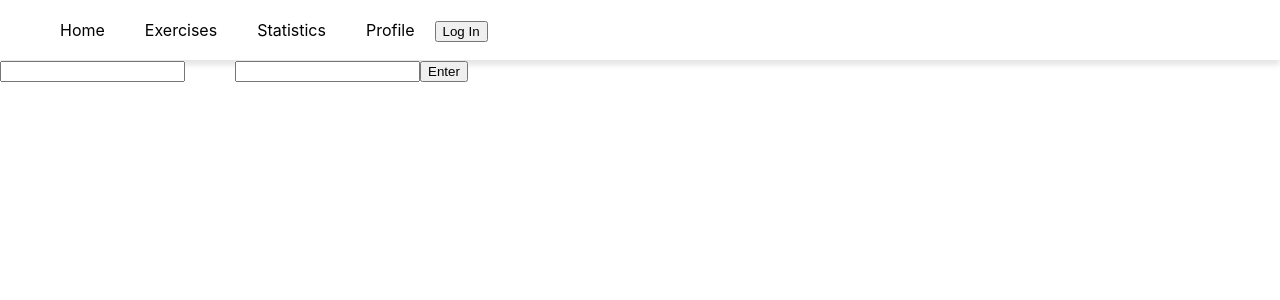
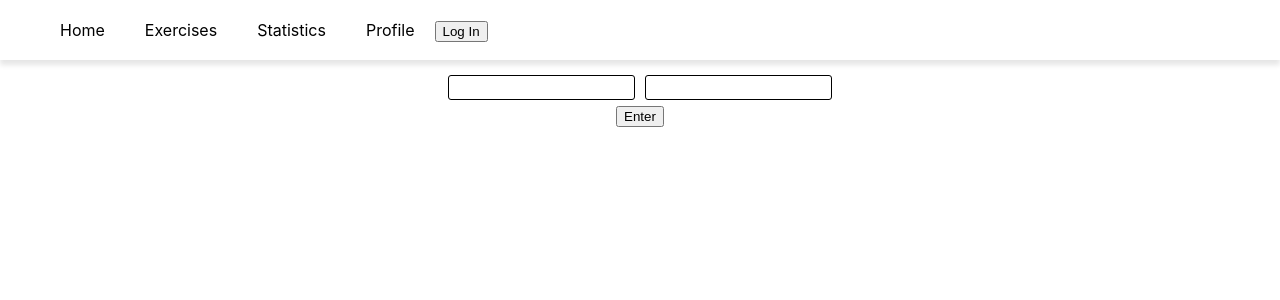
Before and after one commit to FrankDrebin893/my-cbt, a React (Create React App) app in the folder cbt-ui/: page /exercises/rational-response in a window 1280 px wide. Shown: the top 300 px of the page. Built offline with nearby package versions, Linux system fonts and the light colour scheme.

Commit message:
Add initial styled components for exercises

```diff
--- a/cbt-ui/src/App.tsx
+++ b/cbt-ui/src/App.tsx
@@ -12,6 +12,7 @@ import { RationalResponseExercise } from './containers/RationalResponseExercise'
 import { Exercises } from './containers/Exercises';
 import { NotFoundPage } from './NotFound';
 import { Home } from './containers/Home';
+import { AppBody } from './components/Body';
 
 function App() {
   const LoginButton = () => {
@@ -63,7 +64,7 @@ function App() {
               </Navbar>
             </header>
           </div>
-          <div>
+          <AppBody>
             <Switch>
               <Route exact path="/" component={Home} />
               <Route exact path="/exercises" component={Exercises} />
@@ -72,7 +73,7 @@ function App() {
               <Route path="/profile" component={Profile} />
               <Route component={NotFoundPage} />
             </Switch>
-          </div>
+          </AppBody>
         </ThemeProvider>
       </Router>
     </Auth0Provider>
--- /dev/null
+++ b/cbt-ui/src/components/Body.tsx
@@ -0,0 +1,7 @@
+import styled from 'styled-components';
+
+export const AppBody = styled.div`
+    width: 70%;
+    padding: 10px;
+    margin: 0 auto;
+`
--- /dev/null
+++ b/cbt-ui/src/components/exercises/RationalResponse.tsx
@@ -0,0 +1,19 @@
+import styled from 'styled-components';
+
+export const ResponseBody = styled.div`
+    text-align: center;
+`
+
+export const ResponseTable = styled.div`
+
+`
+
+export const ResponseInput = styled.input`
+    padding: 0.25rem;
+    border-radius: 3px;
+    border: 1px solid black;
+    margin: 5px;
+`
+export const SubmitResponseButton = styled.button`
+
+`
--- a/cbt-ui/src/components/styled/Navbar.tsx
+++ b/cbt-ui/src/components/styled/Navbar.tsx
@@ -24,10 +24,7 @@ export const NavMenuElement = styled.li`
     &:hover {
         border-bottom: 10px solid ${props => props.theme.colors.primary};
     }
-
-
 `
-
 export const StyledLink = styled(Link)`
     text-decoration: none;
     color: black;
--- a/cbt-ui/src/containers/RationalResponseExercise.tsx
+++ b/cbt-ui/src/containers/RationalResponseExercise.tsx
@@ -1,4 +1,5 @@
 import React from "react";
+import { ResponseBody, ResponseInput, SubmitResponseButton } from '../components/exercises/RationalResponse';
 
 export function RationalResponseExercise(props: any) {
     const [exerciseState, setExerciseState] = React.useState<Array<RationalResponse>>([]);
@@ -11,17 +12,18 @@ export function RationalResponseExercise(props: any) {
 
     let previousStatements = exerciseState.map((response) => {
         return <div>
-            <span style ={{marginRight:"50px"}}>{response.statement}</span>
+            <span>{response.statement}</span>
             <span>{response.reply}</span>
         </div>
     })
 
-    return (<div>
-        {previousStatements}
-        <input onChange={(e) => setStatementState(e.target.value)} type="text" style ={{marginRight:"50px"}} />
-        <input onChange={(e) => setResponseState(e.target.value)} type="text" />
-        <button onClick={() => pushNewExercise({ statement: statementState, reply: responseState})}>Enter</button>
-    </div>)
+    return (
+        <ResponseBody>
+            {previousStatements}
+            <ResponseInput onChange={(e) => setStatementState(e.target.value)} type="text" />
+            <ResponseInput onChange={(e) => setResponseState(e.target.value)} type="text" />
+            <div><SubmitResponseButton onClick={() => pushNewExercise({ statement: statementState, reply: responseState })}>Enter</SubmitResponseButton></div>
+        </ResponseBody>)
 }
 
 interface RationalResponse {
```
